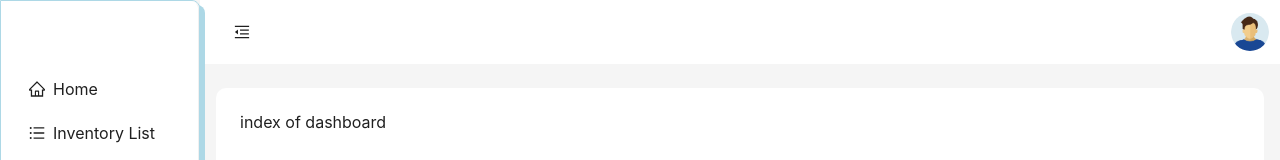
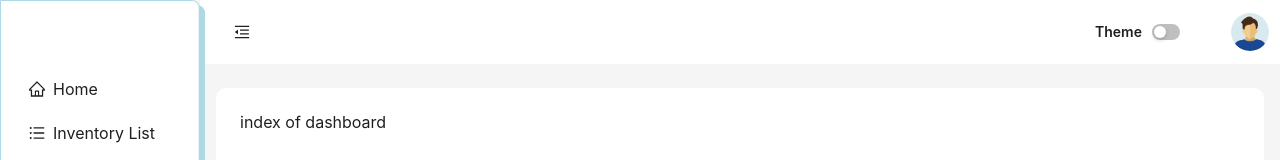
Before and after one commit to afaankhawaja/inventory-frontend, a React (Vite) app: page / in a window 1280 px wide. Shown: the top 160 px of the page. Built offline with nearby package versions, Linux system fonts and the light colour scheme; no server answers; sample sign-in values are in the browser's storage.

Commit message:
added theme

```diff
--- a/src/App.tsx
+++ b/src/App.tsx
@@ -4,10 +4,14 @@ import { ConfigProvider } from "antd";
 import { customTheme } from "./theme/theme";
 import { ApolloProvider } from "@apollo/client";
 import { apolloClient } from "./apollo";
+import { darkTheme } from "./theme/darkTheme";
+import { selectedTheme } from "./store/themeAtom";
+import { useAtom } from "jotai";
 
 function App() {
+  const [theme] = useAtom(selectedTheme)
   return (
-    <ConfigProvider theme={customTheme}>
+    <ConfigProvider theme={theme.isDark ? darkTheme : customTheme}>
       <ApolloProvider client={apolloClient}>
         <RouterProvider router={router} />
       </ApolloProvider>
--- a/src/Layout/components/HomeLayout.tsx
+++ b/src/Layout/components/HomeLayout.tsx
@@ -16,6 +16,7 @@ import {
   Dropdown,
   Layout,
   Menu,
+  Switch,
   theme,
   type MenuProps,
 } from "antd";
@@ -27,6 +28,7 @@ import { FETCH_USER_BY_USERNAME } from "../graphql/queries";
 import styled from "styled-components";
 import { currentUserDataAtom } from "../../store/atoms";
 import { useAtom } from "jotai";
+import { selectedTheme } from "../../store/themeAtom";
 
 const UserWrapper = styled.div`
   padding: 8px 0;
@@ -34,7 +36,21 @@ const UserWrapper = styled.div`
   flex-direction: column;
   gap: 2px;
 `;
+const Wrapper = styled.div`
+  display: flex;
+  gap: 0px 50px;
+  justify-content:center;
+  justify-items:center;
+  align-items:center;
+`;
 
+const ThemeWrapper = styled.div`
+  display: flex;
+  align-items: center;
+  gap:0 10px;
+  font-size:14px;
+  font-weight:600;
+`;
 const UserName = styled.strong``;
 const UserEmail = styled.div``;
 const { Header, Sider, Content } = Layout;
@@ -50,6 +66,7 @@ const HomeLayout: React.FC = () => {
     variables: { username: username },
   });
   const [userData, setUserData] = useAtom(currentUserDataAtom);
+  const [currentTheme, setCurrentTheme] = useAtom(selectedTheme);
   useEffect(() => {
     if (!data) return;
     updateUser();
@@ -183,13 +200,25 @@ const HomeLayout: React.FC = () => {
               height: 64,
             }}
           />
-
+          <Wrapper>
+            <ThemeWrapper>
+              Theme
+              <Switch
+                size="small"
+                onClick={() =>
+                  setCurrentTheme({
+                    isDark: !currentTheme.isDark,
+                  })
+                }
+              />
+            </ThemeWrapper>
             <Dropdown menu={{ items }} placement="bottomRight" arrow>
               <Avatar
                 size={{ xs: 24, sm: 32, md: 32, lg: 36, xl: 40, xxl: 54 }}
                 src={userData?.image_path ? userData?.image_path : defaultIcon}
               />
             </Dropdown>
+          </Wrapper>
         </Header>
         <Content
           style={{
--- /dev/null
+++ b/src/store/themeAtom.ts
@@ -0,0 +1,4 @@
+import { atom } from "jotai";
+export const selectedTheme = atom({
+    isDark: false
+});
--- /dev/null
+++ b/src/theme/darkTheme.ts
@@ -0,0 +1,35 @@
+import { theme } from "antd";
+
+const { darkAlgorithm } = theme;
+
+export const darkTheme = {
+  algorithm: darkAlgorithm,
+  token: {
+    colorPrimary: "#177ddc",
+    borderRadius: 8,
+    fontSize: 16,
+    colorTextBase: "#ffffff",
+    colorBgContainer: "#141414",
+  },
+  components: {
+    Form: {},
+    Input: {
+      paddingBlock: 10,
+      paddingInline: 15,
+    },
+    Button: {
+      controlHeight: 45,
+      fontSize: 18,
+      fontWeight: 600,
+    },
+    InputNumber: {
+      paddingBlock: 10,
+      paddingInline: 15,
+    },
+    Layout: {
+      headerBg: "#141414",
+      siderBg: "#001529",
+      bodyBg: "#000000",
+    },
+  },
+};
```
Lines whose indentation alone changed are shown as unchanged.
